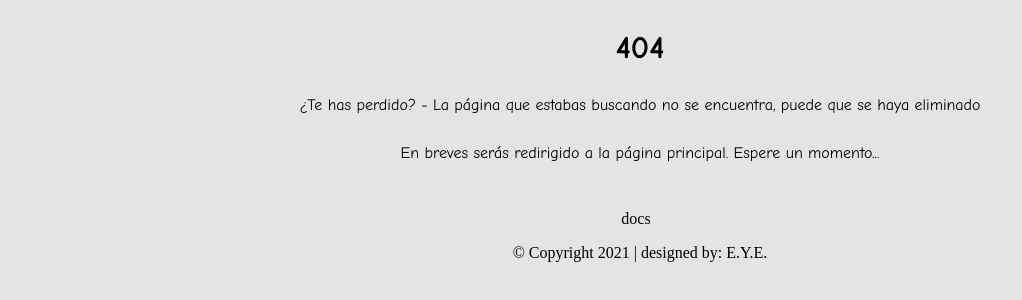
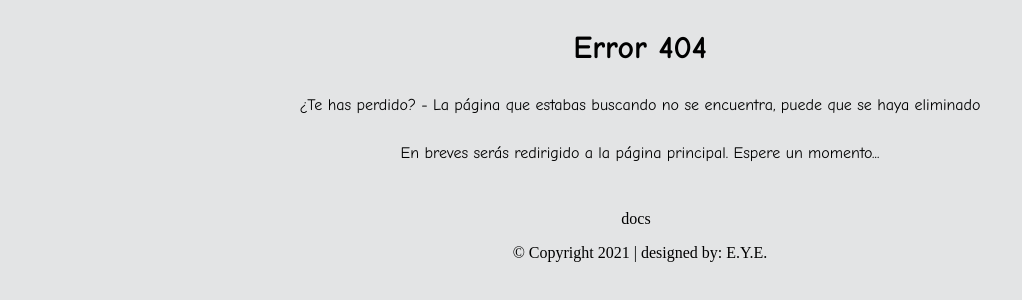
Before and after one commit to eye1201/docs, a plain HTML site: page 404.html in a window 1280 px wide. Shown: the part 126-426 px from the top of the page, without its empty margins (0-1022 px from the left). Drawn offline with Linux system fonts and the light colour scheme.

Commit message:
version1.2

```diff
--- a/404.html
+++ b/404.html
@@ -4,11 +4,11 @@
 		<meta charset="UTF-8"/>
 		<meta name="viewport" content="width=device-width, initial-scale=1.0">
 		<title>Error 404 | docs</title>
-		<link rel="icon" type="image/png" href=".\img\file-material-icon.png"/>
-		<link rel="stylesheet" href=".\css\news-style.css" type="text/css"/>
-		<link rel="stylesheet" href=".\css\docs_style.css" type="text/css"/>
+		<link rel="icon" type="image/png" href="/docs/img\file-material-icon.png"/>
+		<link rel="stylesheet" href="/docs/css\news-style.css" type="text/css"/>
+		<link rel="stylesheet" href="/docs/css\docs_style.css" type="text/css"/>
 		<!-- HTML meta refresh URL redirection -->
-		<meta http-equiv="refresh" content="7; url=/docs/"/>
+		<meta http-equiv="refresh" content="10; url=/docs/"/>
 	</head>
 	<body>
 		<!--encabezado-->
@@ -16,7 +16,7 @@
 			<table>
 				<tr>
 					<td>
-						<a href=".\"><img type="png" class="logo" src=".\img\file-material-icon.png" alt="docslogo"/></a>
+						<a href="/docs/"><img type="png" class="logo" src="/docs/img\file-material-icon.png" alt="docslogo"/></a>
 					</td>
 				</tr>
 			</table>
@@ -24,7 +24,7 @@
 		<!--fin encabezado-->
 		<!--contenido de pagina de pagina-->
         <div>
-            <h1 id="texto">404</h1>
+            <h1 id="texto">Error 404</h1>
             <p id="texto">
                 ¿Te has perdido? - La página que estabas buscando no se encuentra, puede que se haya eliminado
                 </p>
```
